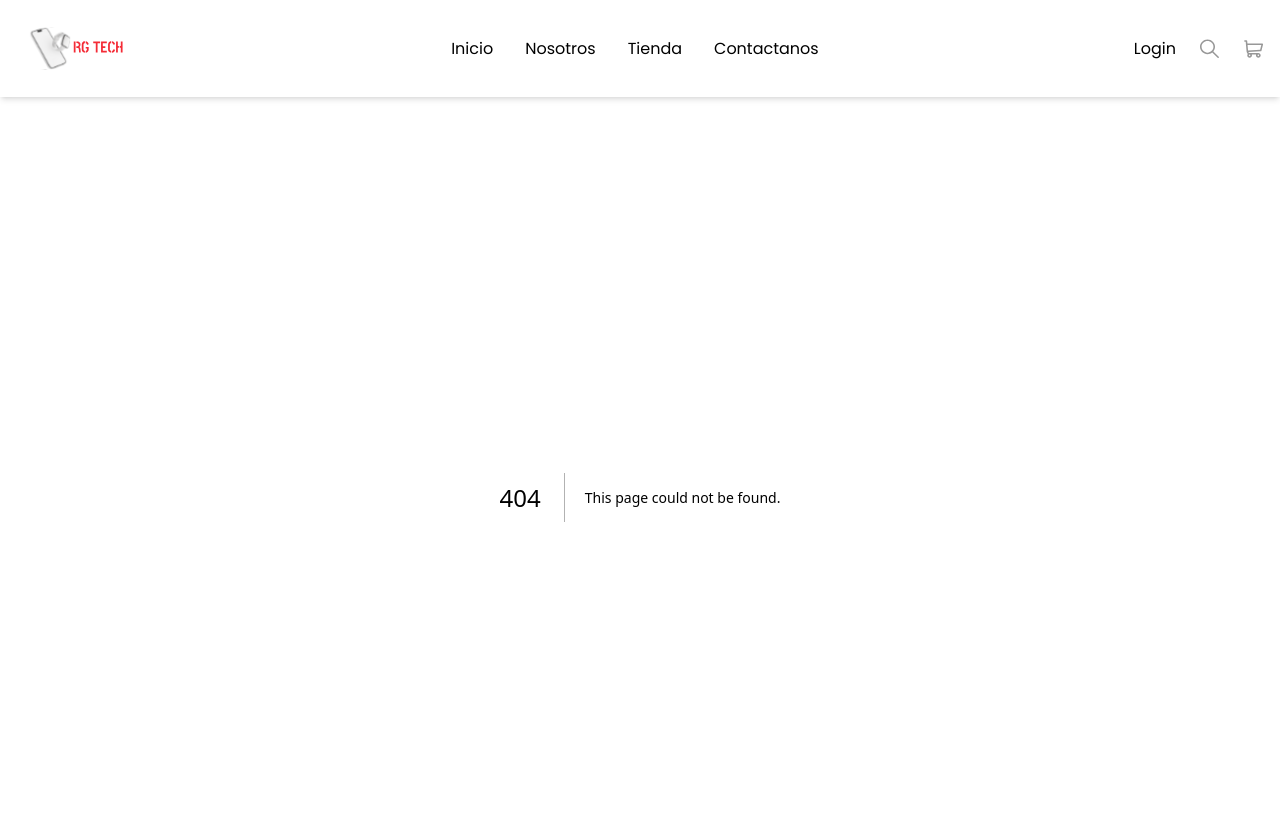
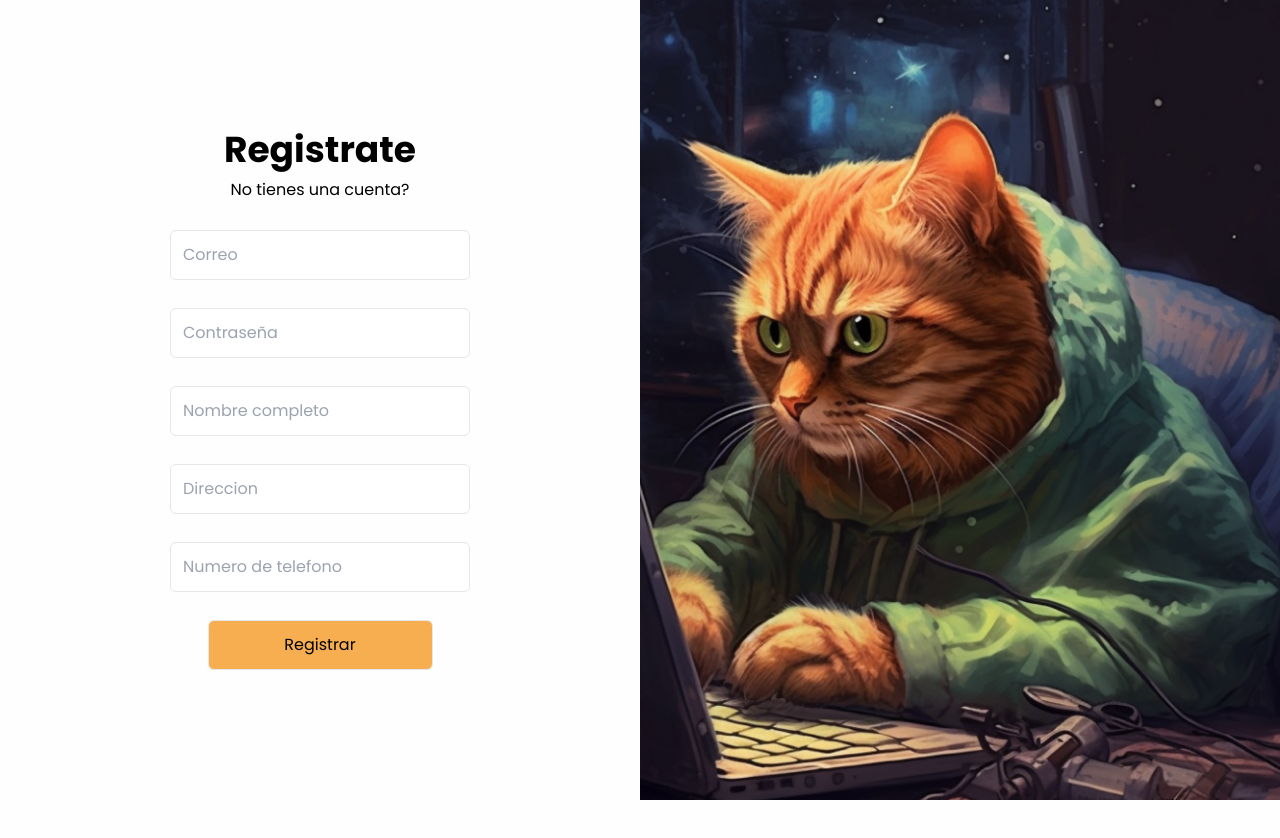
Before and after one commit to rafagarfield/Ecommerce-Tech, a Next.js app in the folder front/: page /register in a window 1280 px wide. Before the commit this address had no page. Shown: the top 838 px of the page. After the commit the page ends 800 px from the top, so only its background shows below. Built offline with nearby package versions, Linux system fonts and the light colour scheme.

Commit message:
agregando login y register

```diff
--- a/front/src/app/globals.css
+++ b/front/src/app/globals.css
@@ -6,6 +6,5 @@
 
 body{
 
-
     background-color:#fefefe
 }
--- a/front/src/app/layout.tsx
+++ b/front/src/app/layout.tsx
@@ -13,7 +13,7 @@ const poppins = Poppins({
 
 
 export const metadata: Metadata = {
-  title: "Create Next App",
+  title: "RG TECH",
   description: "Generated by create next app",
 };
 
@@ -26,7 +26,7 @@ export default function RootLayout({
     <html lang="en">
 
       <body className={poppins.className}>
-        <NavBar/>
+        {/* <NavBar/> */}
         {children}
 
 
--- /dev/null
+++ b/front/src/app/login/page.tsx
@@ -0,0 +1,9 @@
+import React from 'react'
+import Login from '@/components/Login/Login'
+const page = () => {
+  return (
+    <Login/>
+  )
+}
+
+export default page
--- /dev/null
+++ b/front/src/app/register/page.tsx
@@ -0,0 +1,9 @@
+import React from 'react'
+import Register from '@/components/Register/Register'
+const page = () => {
+  return (
+    <Register/>
+  )
+}
+
+export default page
--- a/front/src/components/Card/Card.tsx
+++ b/front/src/components/Card/Card.tsx
@@ -5,7 +5,7 @@ import React from 'react'
 
 const Card:React.FC <IProduct> = ({name,description,price,stock,image,categoryId}) => {
   return (
-    <div className=' w-1/4 flex flex-col max-w-[200px] border border-[rgba(0, 0, 0, 0.45)]'>
+    <div className='  flex flex-col max-w-[200px] border border-[rgba(0, 0, 0, 0.45)]'>
       <img src={image} alt={name} />
       <div key={name} className='bg-[#F3F3F3] p-3 border border-[rgba(0, 0, 0, 0.45)] flex flex-col gap-3'>
         <h2 className='text-[rgba(25, 6, 61, 0.78)] font-bold text-[14px]'>{name}</h2>
--- a/front/src/components/Cards/Cards.tsx
+++ b/front/src/components/Cards/Cards.tsx
@@ -1,13 +1,13 @@
 import React from 'react'
 import productsPreload from '@/helpers/data'
 import Card from '../Card/Card'
-
+import Link from 'next/link'
 const Cards:React.FC  = () => {
   return (
     <div className='flex w-[100%] items-start content-start gap-x-[100px] gap-y-[120px] flex-wrap justify-center p-10'>
        {productsPreload?.map((products) => {
          return(
-            <Card key={products.id} {...products}/>
+           <Link key={products.id}  href={`/product/${products.id}`}><Card key={products.id} {...products}/></Link>
          )
 
        })}
--- /dev/null
+++ b/front/src/components/Login/Login.tsx
@@ -0,0 +1,141 @@
+
+// "use client"
+// import React from 'react'
+// import { useState,useEffect } from 'react'
+
+// const Login = () => {
+//     const [dataUser,setDataUser]= useState({
+//         email:"",
+//         password:""
+//     });
+//     const [errorUser,setErrorUser]= useState();
+
+//     const handleChange = () => {
+
+//     }
+
+//     const handleSubmit = () => {
+
+//     }
+
+//   return (
+//     <div className='flex  flex-row w-full  h-lvh'>
+//         <div className='flex justify-center items-center  w-1/2'>
+//             <div className='flex flex-col gap-10 px-16 justify-center items-center ' >
+//                 <div className='text-black flex flex-col justify-center items-center gap-2'>
+//                     <h1 className='text-4xl font-bold'>Inicia Sesión</h1>
+//                     <p className='text-base'>Bienvenido</p>
+//                 </div>
+
+//                 <form onSubmit={handleSubmit} className='flex flex-col justify-center items-center gap-10 py-[2px] '>
+
+//                         <input className='p-3 border rounded-md w-[300px]'
+//                             id='email-adress'
+//                             type='email'
+//                             name='email'
+//                             value={dataUser.email}
+//                             required
+//                             onChange={handleChange}
+//                             placeholder='Correo'
+//                         />
+
+
+//                     <div>
+//                     <input className='p-3 border rounded-md w-[300px]'
+//                             id='password'
+//                             type='password'
+//                             name='password'
+//                             value={dataUser.password}
+//                             required
+//                             onChange={handleChange}
+//                             placeholder='Contraseña'
+//                         />
+//                     </div>
+
+
+//                 </form>
+
+//                 <button  type='submit' className='bg-[#F7AE50] border rounded-md px-[30px] py-[15px] w-3/4'>Inicia Sesión</button>
+//                 <div className='flex flex-row gap-4'>
+//                     <p>No tienes cuenta?</p>
+//                     <span  className='text-[#F7AE50] font-semibold'>Registrate</span>
+//                 </div>
+//             </div>
+
+//         </div>
+
+//         <div>
+//             <img className='' src="/ILogin/login.png" alt=" imagen de login" />
+//         </div>
+
+//     </div>
+//   )
+// }
+
+// export default Login
+
+
+
+"use client"
+import React, { useState, useEffect } from 'react';
+
+const Login = () => {
+    const [dataUser, setDataUser] = useState({
+        email: "",
+        password: ""
+    });
+    const [errorUser, setErrorUser] = useState();
+
+    const handleChange = () => {
+        // Manejar el cambio
+    }
+
+    const handleSubmit = () => {
+        // Manejar el envío del formulario
+    }
+
+    return (
+        <div className='flex flex-col md:flex-row w-full h-screen'>
+            <div className='flex justify-center items-center w-full md:w-1/2 p-4'>
+                <div className='flex flex-col gap-10 px-4 md:px-16 justify-center items-center'>
+                    <div className='text-black flex flex-col justify-center items-center gap-2'>
+                        <h1 className='text-4xl font-bold'>Inicia Sesión</h1>
+                        <p className='text-base'>Bienvenido</p>
+                    </div>
+                    <form onSubmit={handleSubmit} className='flex flex-col justify-center items-center gap-10 py-2'>
+                        <input
+                            className='p-3 border rounded-md w-[300px]'
+                            id='email-address'
+                            type='email'
+                            name='email'
+                            value={dataUser.email}
+                            required
+                            onChange={handleChange}
+                            placeholder='Correo'
+                        />
+                        <input
+                            className='p-3 border rounded-md w-[300px]'
+                            id='password'
+                            type='password'
+                            name='password'
+                            value={dataUser.password}
+                            required
+                            onChange={handleChange}
+                            placeholder='Contraseña'
+                        />
+                    </form>
+                    <button type='submit' className='bg-[#F7AE50] border rounded-md px-6 py-3 w-3/4'>Inicia Sesión</button>
+                    <div className='flex flex-row gap-4'>
+                        <p>No tienes cuenta?</p>
+                        <span className='text-[#F7AE50] font-semibold'>Registrate</span>
+                    </div>
+                </div>
+            </div>
+            <div className='hidden md:block w-full md:w-1/2 h-full'>
+                <img className='w-full h-full object-cover' src="/ILogin/login.png" alt="Imagen de login" />
+            </div>
+        </div>
+    );
+}
+
+export default Login;
--- /dev/null
+++ b/front/src/components/Register/Register.tsx
@@ -0,0 +1,96 @@
+
+"use client"
+import React, { useState } from 'react'
+
+const Register = () => {
+    const [dataUser,setUserData]= useState(
+        {
+            email:'',
+            password:'',
+            name:'',
+            address:'',
+            phone:''
+        }
+    )
+    const [errorUser,setErrorUser]= useState()
+    const handleChange =() => { }
+    const handleSubmit =() => { }
+
+
+  return (
+    <div className='flex flex-col md:flex-row w-full h-screen'>
+            <div className='flex justify-center items-center w-full md:w-1/2 p-4'>
+                <div className='flex flex-col gap-5 px-4 md:px-16 justify-center items-center'>
+                    <div className='text-black flex flex-col justify-center items-center gap-2'>
+                        <h1 className='text-4xl font-bold'>Registrate</h1>
+                        <p className='text-base'>No tienes una cuenta?</p>
+                    </div>
+                    <form onSubmit={handleSubmit} className='flex flex-col justify-center items-center gap-7 py-2'>
+                        <input
+                            className='p-3 border rounded-md w-[300px]'
+                            id='email-address'
+                            type='email'
+                            name='email'
+                            value={dataUser.email}
+                            required
+                            onChange={handleChange}
+                            placeholder='Correo'
+                        />
+                        <input
+                            className='p-3 border rounded-md w-[300px]'
+                            id='password'
+                            type='password'
+                            name='password'
+                            value={dataUser.password}
+                            required
+                            onChange={handleChange}
+                            placeholder='Contraseña'
+                        />
+
+                        <input
+                            className='p-3 border rounded-md w-[300px]'
+                            id='name'
+                            type='text'
+                            name='name'
+                            value={dataUser.name}
+                            required
+                            onChange={handleChange}
+                            placeholder='Nombre completo'
+                        />
+
+                        <input
+                            className='p-3 border rounded-md w-[300px]'
+                            id='address'
+                            type='text'
+                            name='address'
+                            value={dataUser.address}
+                            required
+                            onChange={handleChange}
+                            placeholder='Direccion'
+                        />
+
+                        <input
+                            className='p-3 border rounded-md w-[300px]'
+                            id='phone'
+                            type='number'
+                            name='phone'
+                            value={dataUser.phone}
+                            required
+                            onChange={handleChange}
+                            placeholder='Numero de telefono'
+                        />
+
+
+                    </form>
+                    <button type='submit' className='bg-[#F7AE50] border rounded-md px-6 py-3 w-3/4'>Registrar</button>
+
+                </div>
+            </div>
+            <div className='hidden md:block w-full md:w-1/2 h-full'>
+                <img className='w-full h-full object-cover' src="/ILogin/register.png" alt="Imagen de login" />
+            </div>
+        </div>
+  )
+}
+
+export default Register
```
Also changed, not shown: front/public/ILogin/login.png (added), front/public/ILogin/register.png (added).
